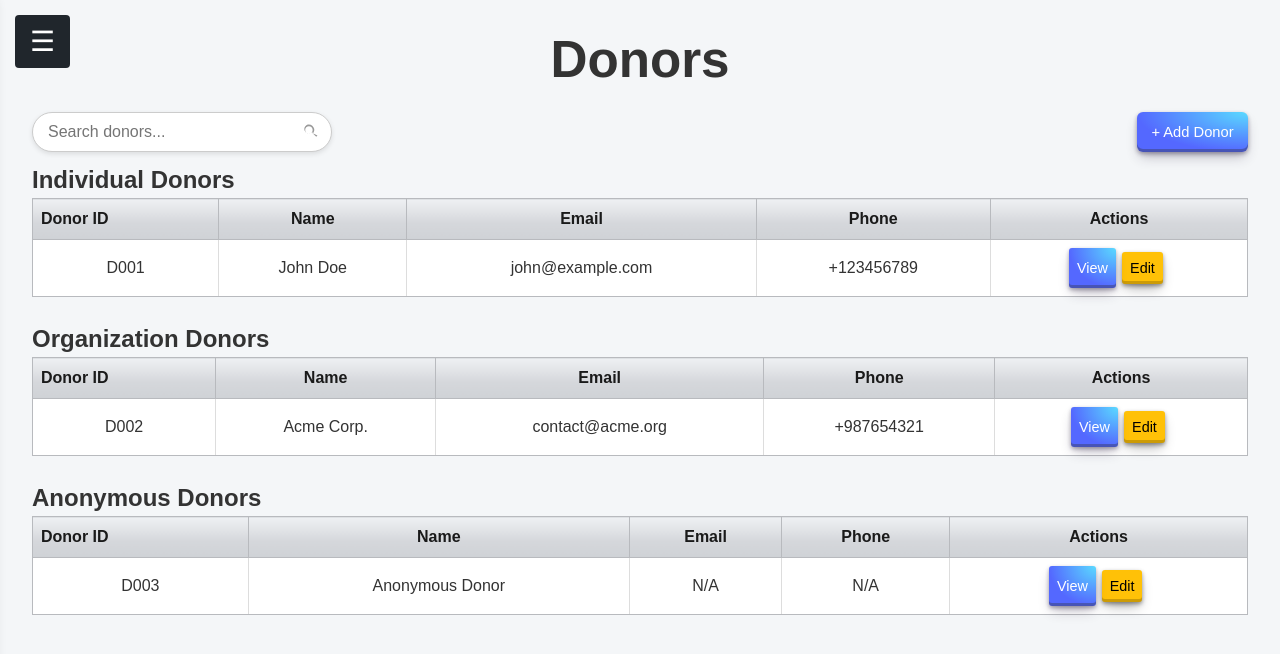
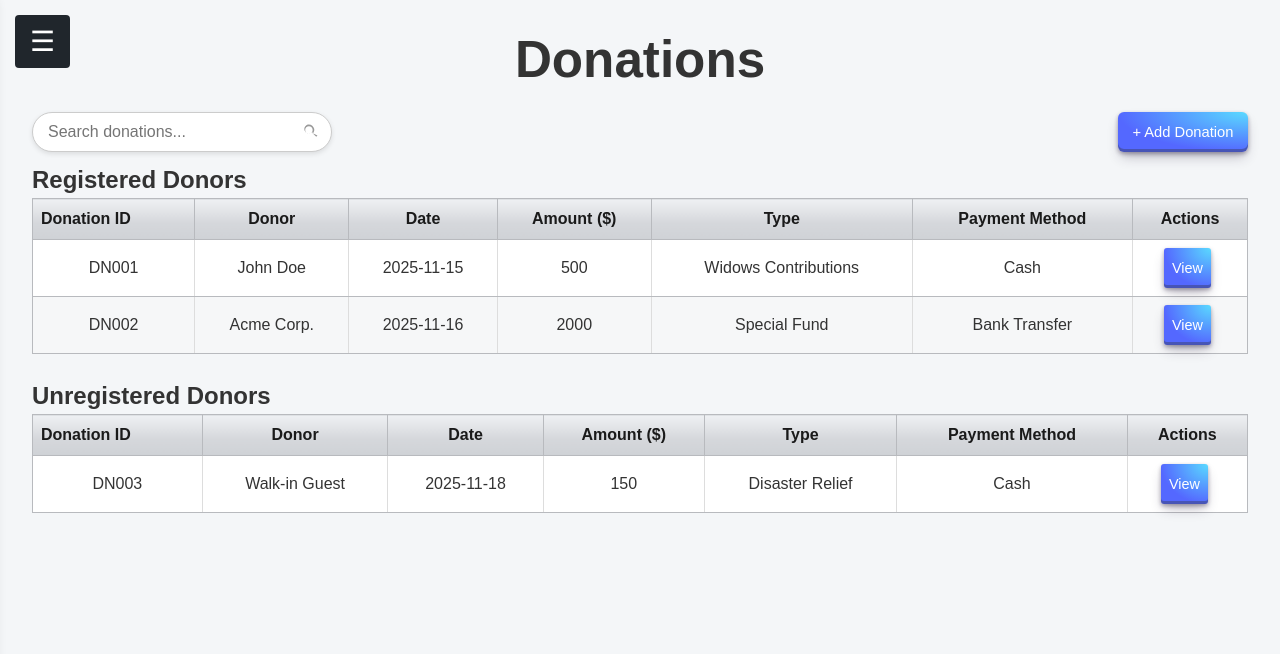
Before and after one commit to joymundia98/Shield_dev, a React (Vite) app in the folder client/: page /donor/donations in a window 1280 px wide. Shown: the top 654 px of the page. Built offline with nearby package versions, Linux system fonts and the light colour scheme.

Commit message:
will soon be done with views for donor management

```diff
--- a/client/src/App.tsx
+++ b/client/src/App.tsx
@@ -50,6 +50,7 @@ import SetBudgetsPage from "./pages/finance/setBudget";
 // Donors Module Functional Pages
 import DonorsPage from "./pages/donor/donors";
 import AddDonorPage from "./pages/donor/addDonor";
+import DonationsManagementPage from "./pages/donor/donations";
 
 // Ministry Module Functional Pages
 import PastorsPage from "./pages/ministry/pastors";
@@ -105,7 +106,8 @@ function App() {
           --------------------------------*/}
           <Route path="/donor/donors" element={<DonorsPage />} />
           <Route path="/donor/addDonor" element={<AddDonorPage />} />
-          <Route path="/donor/donations" element={<DonorsPage />} />
+          <Route path="/donor/donations" element={<DonationsManagementPage />} />
+          <Route path="/donor/addDonation" element={<AddDonorPage />} />
           <Route path="/donor/reports" element={<DonorsPage />} />
 
           {/* ------------------------------
--- /dev/null
+++ b/client/src/pages/donor/donations.tsx
@@ -0,0 +1,227 @@
+import React, { useState, useMemo, useEffect } from "react";
+import { useNavigate } from "react-router-dom";
+import "../../styles/global.css";
+
+interface Donation {
+  id: string;
+  donor: string;
+  registered: boolean;
+  date: string;
+  amount: number;
+  type: string;
+  method: string;
+}
+
+const DonationsManagementPage: React.FC = () => {
+  const navigate = useNavigate();
+
+  /* ---------------- SIDEBAR ---------------- */
+  const [sidebarOpen, setSidebarOpen] = useState(false);
+  const toggleSidebar = () => setSidebarOpen(!sidebarOpen);
+
+  useEffect(() => {
+    if (sidebarOpen) document.body.classList.add("sidebar-open");
+    else document.body.classList.remove("sidebar-open");
+  }, [sidebarOpen]);
+
+  /* ---------------- STATIC TEMP DONATION DATA ---------------- */
+  const [donationData] = useState<Donation[]>([
+    {
+      id: "DN001",
+      donor: "John Doe",
+      registered: true,
+      date: "2025-11-15",
+      amount: 500,
+      type: "Widows Contributions",
+      method: "Cash",
+    },
+    {
+      id: "DN002",
+      donor: "Acme Corp.",
+      registered: true,
+      date: "2025-11-16",
+      amount: 2000,
+      type: "Special Fund",
+      method: "Bank Transfer",
+    },
+    {
+      id: "DN003",
+      donor: "Walk-in Guest",
+      registered: false,
+      date: "2025-11-18",
+      amount: 150,
+      type: "Disaster Relief",
+      method: "Cash",
+    },
+  ]);
+
+  /* ---------------- SEARCH ---------------- */
+  const [searchQuery, setSearchQuery] = useState("");
+
+  const filteredDonations = useMemo(() => {
+    return donationData.filter((d) =>
+      `${d.id} ${d.donor} ${d.type} ${d.method}`
+        .toLowerCase()
+        .includes(searchQuery.toLowerCase())
+    );
+  }, [donationData, searchQuery]);
+
+  /* ---------------- GROUPING ---------------- */
+  const donationGroups = useMemo(() => {
+    return {
+      "Registered Donors": filteredDonations.filter((d) => d.registered),
+      "Unregistered Donors": filteredDonations.filter((d) => !d.registered),
+    };
+  }, [filteredDonations]);
+
+  /* ---------------- VIEW MODAL ---------------- */
+  const [viewItem, setViewItem] = useState<Donation | null>(null);
+  const closeViewModal = () => setViewItem(null);
+
+  /* ---------------- REDIRECT ---------------- */
+  const handleAddDonation = () => {
+    navigate("/donor/addDonation");
+  };
+
+  return (
+    <div className="dashboard-wrapper">
+      {/* Hamburger */}
+      <button className="hamburger" onClick={toggleSidebar}>
+        &#9776;
+      </button>
+
+      {/* SIDEBAR */}
+      <div className={`sidebar ${sidebarOpen ? "sidebar-open" : ""}`}>
+        <div className="close-wrapper">
+          <div className="toggle close-btn">
+            <input
+              type="checkbox"
+              checked={sidebarOpen}
+              onChange={toggleSidebar}
+            />
+            <span className="button"></span>
+            <span className="label">X</span>
+          </div>
+        </div>
+
+        <h2>FINANCE</h2>
+
+        <a href="/donor/dashboard">Dashboard</a>
+        <a href="/donor/donors">Donors</a>
+        <a href="/donor/donations" className="active">Donations</a>
+        <a href="/donor/reports">Reports</a>
+
+        <hr className="sidebar-separator" />
+        <a href="/dashboard" className="return-main">
+          ← Back to Main Dashboard
+        </a>
+
+        <a
+          href="/"
+          className="logout-link"
+          onClick={(e) => {
+            e.preventDefault();
+            localStorage.clear();
+            navigate("/");
+          }}
+        >
+          ➜] Logout
+        </a>
+      </div>
+
+      {/* MAIN CONTENT */}
+      <div className="dashboard-content">
+        <h1>Donations</h1>
+        <br />
+
+        {/* Search + Add */}
+        <div
+          className="table-header"
+          style={{ display: "flex", justifyContent: "space-between", alignItems: "center" }}
+        >
+          <input
+            type="text"
+            className="search-input"
+            placeholder="Search donations..."
+            value={searchQuery}
+            onChange={(e) => setSearchQuery(e.target.value)}
+          />
+
+          <button className="add-btn" onClick={handleAddDonation}>
+            + Add Donation
+          </button>
+        </div>
+
+        {/* Donation Groups */}
+        {Object.entries(donationGroups).map(([groupName, records]) => (
+          <div className="department-block" key={groupName}>
+            <h2>{groupName}</h2>
+
+            <table className="responsive-table">
+              <thead>
+                <tr>
+                  <th>Donation ID</th>
+                  <th>Donor</th>
+                  <th>Date</th>
+                  <th>Amount ($)</th>
+                  <th>Type</th>
+                  <th>Payment Method</th>
+                  <th>Actions</th>
+                </tr>
+              </thead>
+
+              <tbody>
+                {records.map((d, i) => (
+                  <tr key={i}>
+                    <td>{d.id}</td>
+                    <td>{d.donor}</td>
+                    <td>{d.date}</td>
+                    <td>{d.amount}</td>
+                    <td>{d.type}</td>
+                    <td>{d.method}</td>
+                    <td className="actions">
+                      <button className="add-btn" onClick={() => setViewItem(d)}>
+                        View
+                      </button>
+                    </td>
+                  </tr>
+                ))}
+              </tbody>
+            </table>
+          </div>
+        ))}
+
+        {/* VIEW MODAL */}
+        {viewItem && (
+          <>
+            <div className="overlay" onClick={closeViewModal}></div>
+
+            <div className="filter-popup modal-wide">
+              <h3>Donation Details</h3>
+
+              <table className="responsive-table view-table">
+                <tbody>
+                  <tr><td>Donation ID</td><td>{viewItem.id}</td></tr>
+                  <tr><td>Donor</td><td>{viewItem.donor}</td></tr>
+                  <tr><td>Registered</td><td>{viewItem.registered ? "Yes" : "No"}</td></tr>
+                  <tr><td>Date</td><td>{viewItem.date}</td></tr>
+                  <tr><td>Amount</td><td>${viewItem.amount}</td></tr>
+                  <tr><td>Type</td><td>{viewItem.type}</td></tr>
+                  <tr><td>Payment Method</td><td>{viewItem.method}</td></tr>
+                </tbody>
+              </table>
+
+              <div className="filter-popup-buttons">
+                <button className="delete-btn" onClick={closeViewModal}>
+                  Close
+                </button>
+              </div>
+            </div>
+          </>
+        )}
+      </div>
+    </div>
+  );
+};
+
+export default DonationsManagementPage;
```
Also changed, not shown: 1 other file (tests, documents, lock files or other folders).
